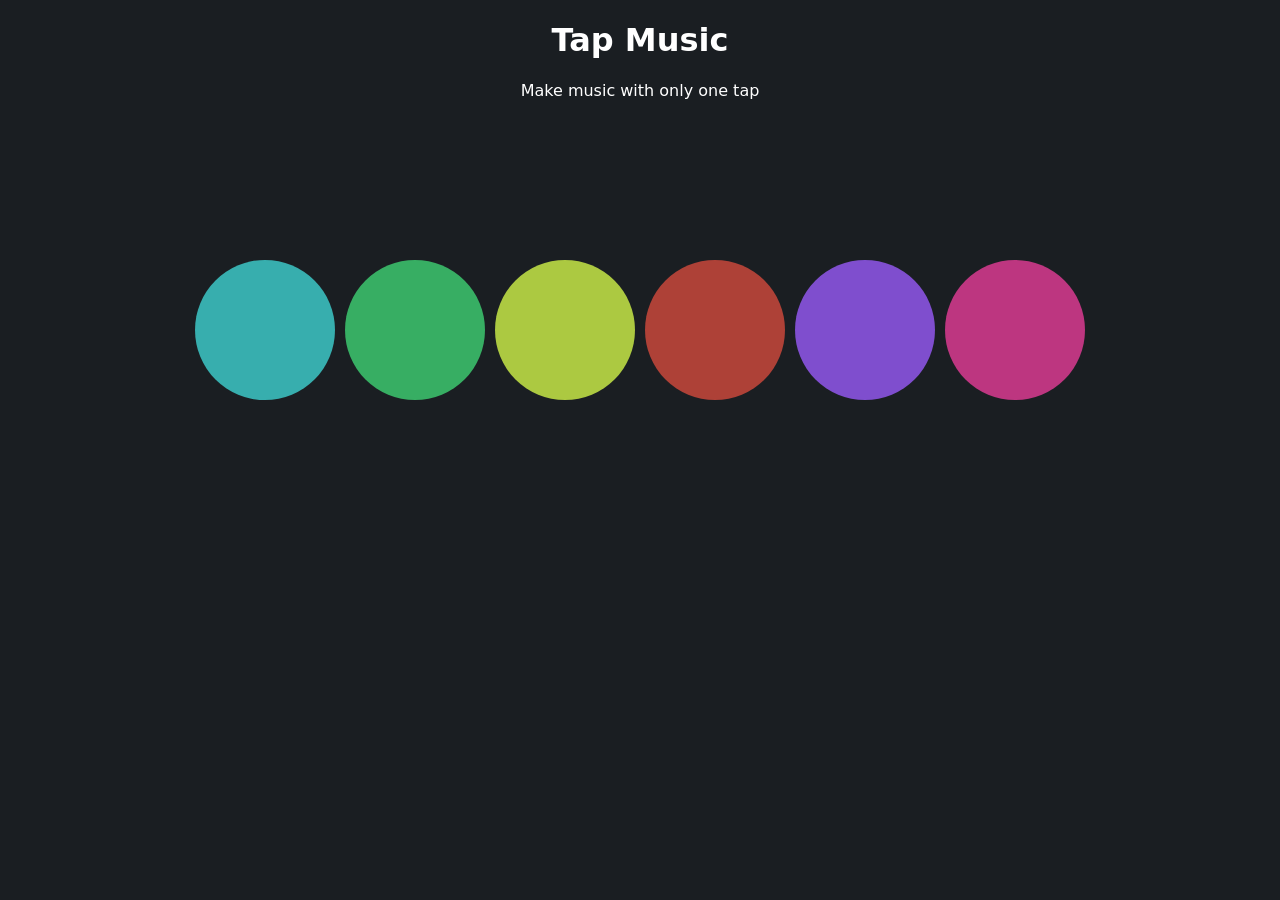
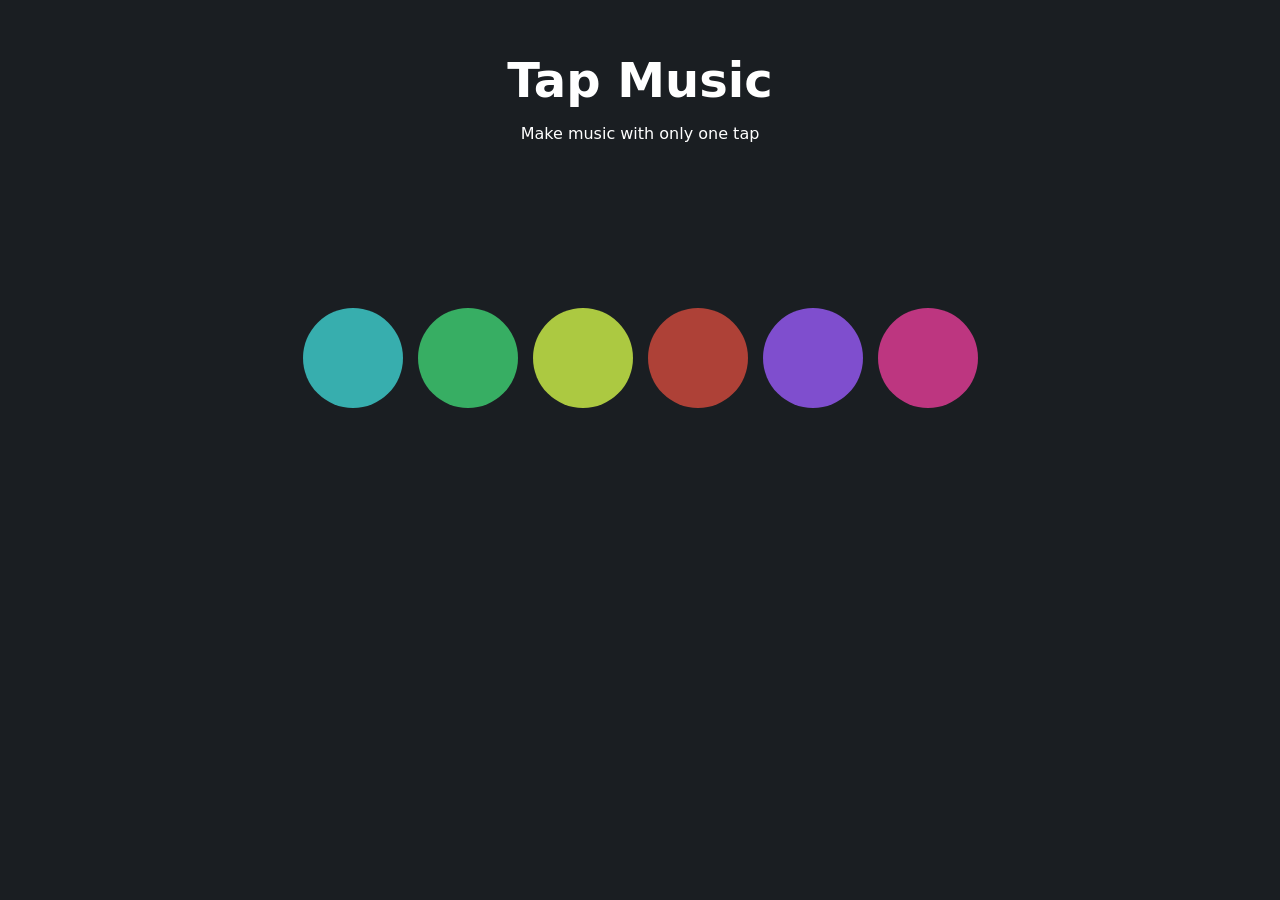

fix: improve responsive layout and music pads

--- a/style.css
+++ b/style.css
@@ -3,33 +3,100 @@
   color: white;
   font-family: system-ui, -apple-system, BlinkMacSystemFont, "Segoe UI", Roboto,
     Oxygen, Ubuntu, Cantarell, "Open Sans", "Helvetica Neue", sans-serif;
-  justify-content: center;
   text-align: center;
+  box-sizing: border-box;
+}
+
+body {
+  margin: 0;
+  padding: 0;
 }
 
 header {
-  margin-bottom: 10rem;
+  margin-bottom: 5rem;
+  padding: 20px;
+}
+
+h1 {
+  font-size: 3rem;
+  margin-bottom: 10px;
+}
+
+p {
+  margin-bottom: 25px;
 }
 
 button {
-  padding: 10px;
-  border-radius: 10%;
-  border: 5px;
+  padding: 10px 18px;
+  border-radius: 8px;
+  border: none;
   background-color: rgb(37, 50, 63);
   color: rgb(255, 251, 251);
+  cursor: pointer;
+  transition: 0.3s ease;
+}
+
+button:hover {
+  background-color: rgb(50, 65, 80);
+}
+
+.controls {
+  display: flex;
+  flex-direction: column;
+  align-items: center;
+  gap: 15px;
+  margin-top: 20px;
+}
+
+.bpm-control {
+  display: flex;
+  align-items: center;
+  gap: 10px;
+}
+
+#bpmInput {
+  width: 80px;
+  padding: 8px;
+  border-radius: 6px;
+  border: none;
+  background-color: rgb(37, 50, 63);
+  color: white;
 }
 
 .pads {
   display: flex;
-  margin: 10px;
+  justify-content: center;
+  align-items: center;
+  flex-wrap: wrap;
+  gap: 15px;
+  padding: 20px;
+  margin-bottom: 40px;
+}
+
+.pad1,
+.pad2,
+.pad3,
+.pad4,
+.pad5,
+.pad6 {
+  width: 100px;
+  aspect-ratio: 1 / 1;
+  border-radius: 50%;
+  transition: transform 0.3s ease, background-color 0.3s ease;
+  cursor: pointer;
+}
+
+.pad1:hover,
+.pad2:hover,
+.pad3:hover,
+.pad4:hover,
+.pad5:hover,
+.pad6:hover {
+  transform: scale(1.05);
 }
 
 .pad1 {
   background-color: rgb(55, 174, 174);
-  width: 100px;
-  height: 100px;
-  border-radius: 100%;
-  padding: 20px;
 }
 
 .pad1:hover {
@@ -38,11 +105,6 @@ button {
 
 .pad2 {
   background-color: rgb(55, 174, 99);
-  width: 100px;
-  height: 100px;
-  border-radius: 100%;
-  padding: 20px;
-  margin-left: 10px;
 }
 
 .pad2:hover {
@@ -51,11 +113,6 @@ button {
 
 .pad3 {
   background-color: rgb(172, 201, 65);
-  width: 100px;
-  height: 100px;
-  border-radius: 100%;
-  padding: 20px;
-  margin-left: 10px;
 }
 
 .pad3:hover {
@@ -64,11 +121,6 @@ button {
 
 .pad4 {
   background-color: rgb(174, 65, 55);
-  width: 100px;
-  height: 100px;
-  border-radius: 100%;
-  padding: 20px;
-  margin-left: 10px;
 }
 
 .pad4:hover {
@@ -77,11 +129,6 @@ button {
 
 .pad5 {
   background-color: rgb(127, 78, 206);
-  width: 100px;
-  height: 100px;
-  border-radius: 100%;
-  padding: 20px;
-  margin-left: 10px;
 }
 
 .pad5:hover {
@@ -90,13 +137,85 @@ button {
 
 .pad6 {
   background-color: rgb(189, 54, 128);
-  width: 100px;
-  height: 100px;
-  border-radius: 100%;
-  padding: 20px;
-  margin-left: 10px;
 }
 
 .pad6:hover {
   background-color: rgba(189, 54, 128, 0.92);
+}
+
+/* LinkedIn badge responsiveness */
+
+.badge-base {
+  display: flex;
+  justify-content: center;
+  margin: 20px auto;
+  max-width: 100%;
+}
+
+/* Tablet responsiveness */
+
+@media screen and (max-width: 768px) {
+  header {
+    margin-bottom: 3rem;
+  }
+
+  h1 {
+    font-size: 2.2rem;
+  }
+
+  .pads {
+    gap: 12px;
+  }
+
+  .pad1,
+  .pad2,
+  .pad3,
+  .pad4,
+  .pad5,
+  .pad6 {
+    width: 80px;
+  }
+
+  .bpm-control {
+    flex-direction: column;
+  }
+}
+
+/* Mobile responsiveness */
+
+@media screen and (max-width: 480px) {
+  h1 {
+    font-size: 1.8rem;
+  }
+
+  p {
+    font-size: 0.95rem;
+  }
+
+  .pads {
+    gap: 10px;
+  }
+
+  .pad1,
+  .pad2,
+  .pad3,
+  .pad4,
+  .pad5,
+  .pad6 {
+    width: 70px;
+  }
+
+  button {
+    width: 100%;
+    max-width: 250px;
+  }
+
+  #bpmInput {
+    width: 70px;
+  }
+
+  .badge-base {
+    transform: scale(0.9);
+    transform-origin: top center;
+  }
 }
